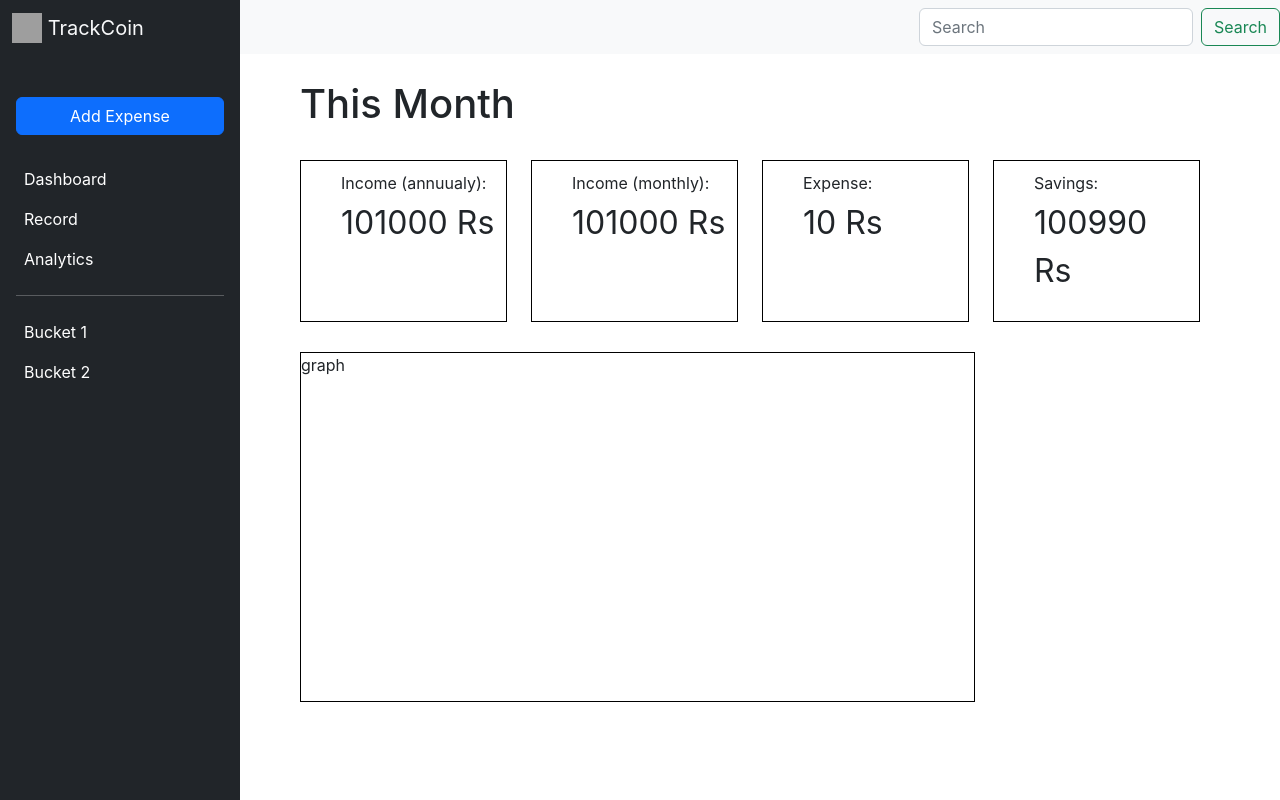
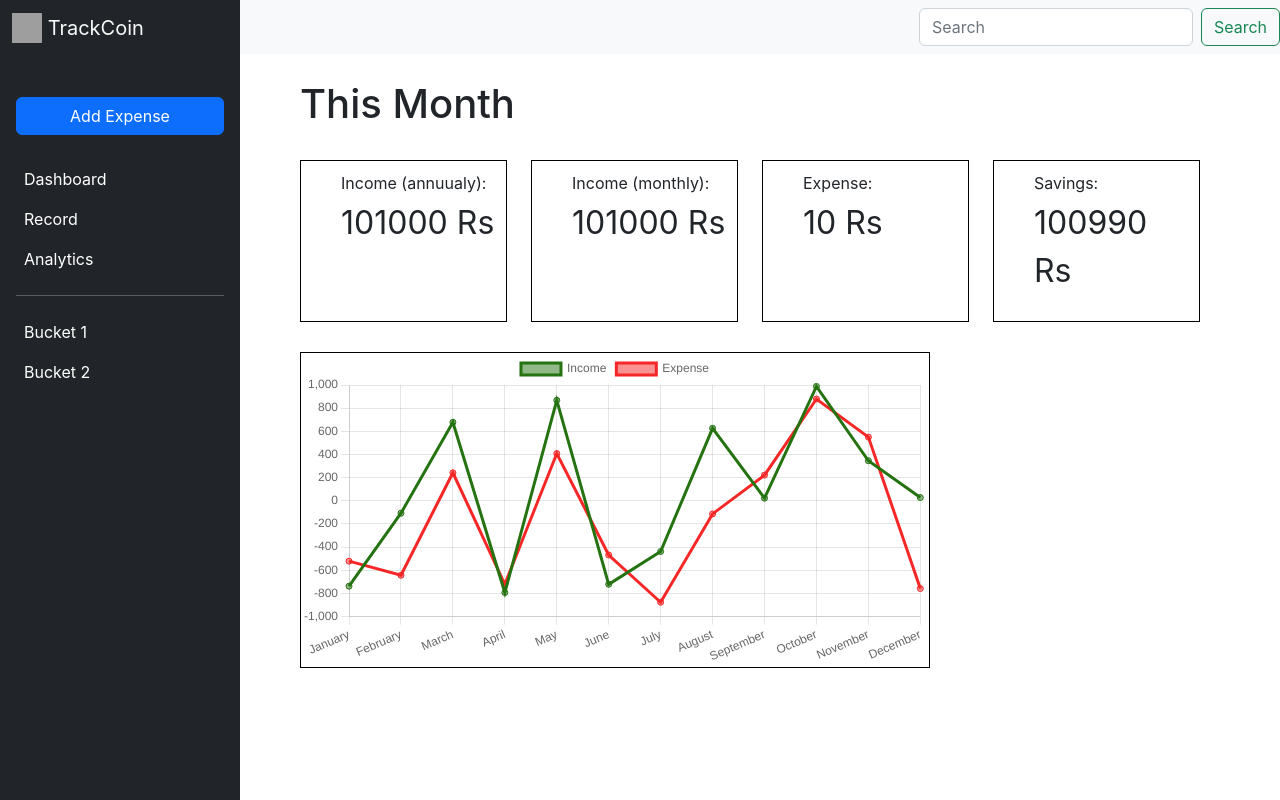
Before and after one commit to evin-wilson/expense-manager, a React (Create React App) app: page / in a window 1280 px wide. Built offline with nearby package versions, Linux system fonts and the light colour scheme; grey boxes are pictures that could not be loaded.

Commit message:
added line chart

```diff
--- /dev/null
+++ b/src/compontent/LineChart.jsx
@@ -0,0 +1,61 @@
+import React from 'react';
+import { Line } from 'react-chartjs-2';
+
+import {
+  CategoryScale,
+  Chart as ChartJS,
+  Legend,
+  LineElement,
+  LinearScale,
+  PointElement,
+  Title,
+  Tooltip,
+} from 'chart.js';
+
+ChartJS.register(CategoryScale, LinearScale, PointElement, LineElement, Title, Tooltip, Legend);
+
+export const options = {
+  responsive: true,
+  plugins: {
+    legend: {
+      position: 'top',
+    },
+  },
+};
+
+const labels = [
+  'January',
+  'February',
+  'March',
+  'April',
+  'May',
+  'June',
+  'July',
+  'August',
+  'September',
+  'October',
+  'November',
+  'December',
+];
+
+export const data = {
+  labels,
+  datasets: [
+    {
+      label: 'Income',
+      data: labels.map(() => Math.floor(Math.random() * 2001) - 1000),
+      borderColor: 'rgb(36, 115, 16)',
+      backgroundColor: 'rgba(36, 115, 16, 0.5)',
+    },
+    {
+      label: 'Expense',
+      data: labels.map(() => Math.floor(Math.random() * 2001) - 1000),
+      borderColor: 'rgb(245, 39, 39)',
+      backgroundColor: 'rgba(245, 39, 39, 0.5)',
+    },
+  ],
+};
+
+export function LineChart() {
+  return <Line options={options} data={data} />;
+}
--- a/src/pages/Home.jsx
+++ b/src/pages/Home.jsx
@@ -2,6 +2,7 @@ import React, { useContext } from 'react';
 import { useEffect } from 'react';
 import { useState } from 'react';
 
+import { LineChart } from '../compontent/LineChart';
 import AppContext from '../compontent/context/AppContext';
 import { getTotalIncomeAndExpense, groupedTransactions } from '../utilities/calculation';
 import './Home.css';
@@ -50,8 +51,15 @@ function Home() {
           <p className='fs-2'>{`${money.income - money.expense} Rs`}</p>
         </div>
       </section>
-      <div style={{ border: 'solid 1px black', width: '75%', height: '350px', marginTop: '30px' }}>
-        graph
+      <div
+        style={{
+          border: 'solid 1px black',
+          maxWidth: '70%',
+          maxHeight: '350px',
+          marginTop: '30px',
+        }}
+      >
+        <LineChart />
       </div>
     </>
   );
```
